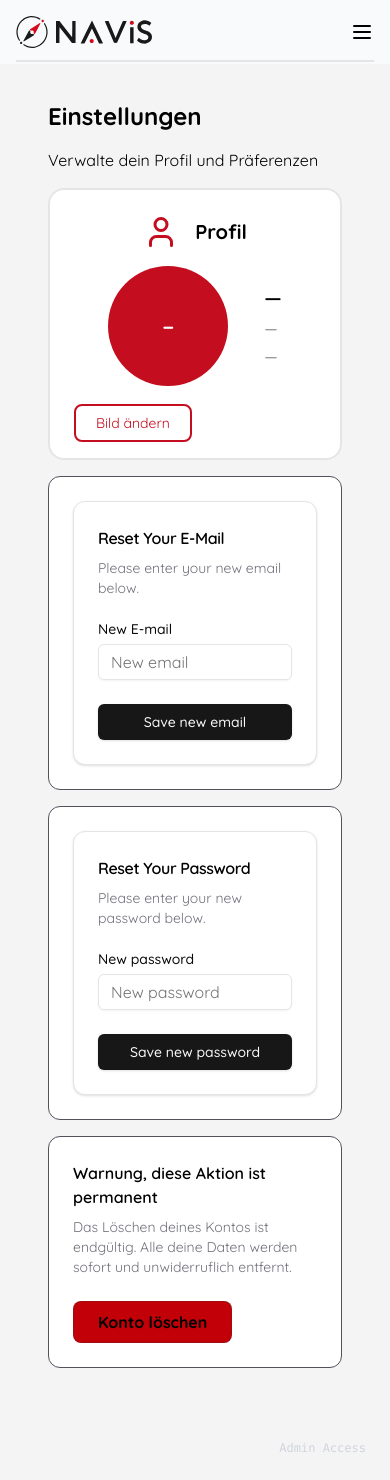
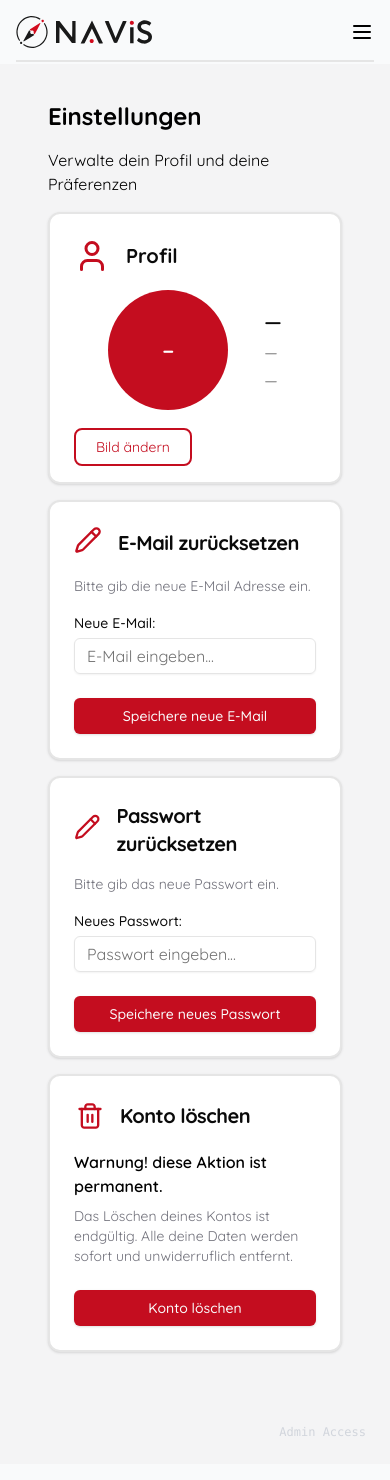
Before and after one commit to TuBerlin-Projekt-Medienerstellung/StudiKompass, a Next.js app: page /protected/settings in a window 390 px wide. Built offline with nearby package versions, Linux system fonts and the light colour scheme; no server answers.

Commit message:
weitere Componenten der settings page optimiert

```diff
--- a/app/profile/[username]/page.tsx
+++ b/app/profile/[username]/page.tsx
@@ -21,18 +21,53 @@ export default async function PublicProfilePage({
 
     if (!profile) notFound()
 
+    {/*
+    const {
+        data: { user }
+    } = await supabase.auth.getUser()
+
+    const email = user?.email ?? null
+
+    const getInitialsFromEmail = (email) => {
+        if (!email) return "-"; // Fallback, falls keine E-Mail vorhanden ist
+
+        try {
+            const namePart = email.split('@')[0];
+            const parts = namePart.split('.');
+            const firstInitial = parts[0] ? parts[0][0] : '';
+            const secondInitial = parts[1] ? parts[1][0] : '';
+
+            return (firstInitial + secondInitial).toUpperCase();
+        } catch (error) {
+            return "-";
+        }
+    };
+
+    */}
+
     return (
         <div className="flex flex-col items-center gap-4 p-8">
             <div className="relative size-24">
-                <Image
-                    src={profile.avatar_url ?? 'https://picsum.photos/200'} //default avatar from Lennart
-                    alt={profile.username ?? 'Profile'}
-                    fill
-                    className="rounded-full object-cover"
-                />
+                {/*
+                <div className="relative size-30 bg-flag-red rounded-full flex items-center justify-center text-white text-4xl">
+                    {getInitialsFromEmail(email)}
+                </div>
+                */}
             </div>
             <h1 className="text-2xl font-bold">@{profile.username}</h1>
             <p className="opacity-60">{profile.studiengang}</p>
         </div>
     )
 }
+
+
+{/*
+
+<Image
+    src={profile.avatar_url ?? 'https://picsum.photos/200'} //default avatar from Lennart
+    alt={profile.username ?? 'Profile'}
+    fill
+    className="rounded-full object-cover"
+/>
+
+*/}
--- a/app/protected/settings/page.tsx
+++ b/app/protected/settings/page.tsx
@@ -11,7 +11,7 @@ export default function SettingsPage() {
         <div>
             <div className="p-6 flex flex-col gap-4">
                 <h1 className="text-2xl font-bold">Einstellungen</h1>
-                <p>Verwalte dein Profil und Präferenzen</p>
+                <p>Verwalte dein Profil und deine Präferenzen</p>
                 <SettingsClient />
                 <Studiengang />
                 <UpdateEmailForm />
--- a/components/delete-acc-button.tsx
+++ b/components/delete-acc-button.tsx
@@ -1,6 +1,10 @@
 import { createClient } from "@/lib/supabase/server";
 import { createAdminClient } from "@/lib/supabase/admin";
 import { redirect } from "next/navigation";
+import {Button} from "@/components/ui/button";
+import {CardHeader, CardTitle} from "@/components/ui/card";
+import {Pencil, Trash2} from "lucide-react";
+import React from "react";
 
 export default function DeleteAccount() {
 
@@ -18,20 +22,24 @@ export default function DeleteAccount() {
   };
 
   return (
-    <div className="bg-white dark:bg-zinc-900 border border-zinc-600 dark:border-zinc-800 p-6 rounded-xl">
-      <h2 className="text-base font-semibold text-black dark:text-white mb-2">
-        Warnung, diese Aktion ist permanent
+    <div className=" p-6 rounded-xl border-2 bg-card text-card-foreground shadow-sm">
+        <CardHeader className="flex flex-row gap-4 p-0.5 md:justify-start ">
+            <Trash2 className="text-flag-red w-7 h-7 stroke-2"></Trash2>
+            <CardTitle className="text-xl font-bold">Konto löschen</CardTitle>
+        </CardHeader>
+        <h2 className="text-base font-semibold text-black mb-2 pt-3">
+        Warnung! diese Aktion ist permanent.
       </h2>
       <p className="text-sm text-zinc-500 mb-6">
         Das Löschen deines Kontos ist endgültig. Alle deine Daten werden sofort und unwiderruflich entfernt.
       </p>
       <form action={deleteUserAction}>
-        <button
+        <Button
           type="submit"
-          className="bg-red-700 text-black dark:bg-red-900/20 hover:bg-red-900/40 dark:text-red-500 border border-red-900/50 px-6 py-2 rounded-lg font-bold transition-all"
+          className="w-full bg-flag-red"
         >
           Konto löschen
-        </button>
+        </Button>
       </form>
     </div>
   );
--- a/components/fetch-profile.tsx
+++ b/components/fetch-profile.tsx
@@ -77,10 +77,10 @@ export default function Settings({ refreshKey }: { refreshKey: number }) {
 
     return (
         <div className="w-full flex flex-col gap-7">
-            <div className="bg-white border-2 p-6 gap-4 rounded-2xl">
+            <div className="rounded-xl border-2 bg-card text-card-foreground shadow-sm  p-6 gap-4">
 
             {/* Profil */}
-            <div className="flex flex-row gap-4 pb-4 md:justify-start justify-center items-center">
+            <div className="flex flex-row gap-4 pb-4 md:justify-start items-center">
             <User className="text-flag-red w-9 h-9 stroke-2"/>
             <h1 className="text-xl font-bold">Profil</h1>
             </div>
--- a/components/ui/card.tsx
+++ b/components/ui/card.tsx
@@ -9,7 +9,7 @@ const Card = React.forwardRef<
   <div
     ref={ref}
     className={cn(
-      "rounded-xl border bg-card text-card-foreground shadow-sm",
+      "rounded-xl border-2 bg-card text-card-foreground shadow-sm",
       className,
     )}
     {...props}
--- a/components/update-email-form.tsx
+++ b/components/update-email-form.tsx
@@ -14,6 +14,7 @@ import { Input } from "@/components/ui/input";
 import { Label } from "@/components/ui/label";
 import { useRouter } from "next/navigation";
 import React, { useState } from "react";
+import {Pencil, User} from 'lucide-react';
 
 export function UpdateEmailForm({
   className,
@@ -37,7 +38,7 @@ export function UpdateEmailForm({
       // Update this route to redirect to an authenticated route. The user already has an active session.
       setIsSuccess(true);
     } catch (error: unknown) {
-      setError(error instanceof Error ? error.message : "An error occurred");
+      setError(error instanceof Error ? error.message : "Es ist ein Fehler aufgetreten.");
     } finally {
       setIsLoading(false);
     }
@@ -53,28 +54,29 @@ export function UpdateEmailForm({
         // type: 'email_change',
         // email: email,
     if (error) throw error;
-      alert("Confirmation email resent!");}
+      alert("Bestätigungsmail wurde erneut gesendet!");}
     catch (error: unknown) {
-      setError(error instanceof Error ? error.message : "An error occurred while resending");
+      setError(error instanceof Error ? error.message : "Konnte nicht gesendet werden.");
     } finally {
       setIsLoading(false);
     }
   };
 
   return (
-    <div className={cn("bg-white dark:bg-zinc-900 border border-zinc-600 dark:border-zinc-800 p-6 rounded-xl", className)} {...props}>
+    <div className={cn(className)} {...props}>
       <Card>
-        <CardHeader>
-          <CardTitle className="text-base font-semibold text-black mb-2">Reset Your E-Mail</CardTitle>
-          <CardDescription className="text-zinc-500">
-            Please enter your new email below.
-          </CardDescription>
+        <CardHeader className="flex flex-row gap-4 pb-4 md:justify-start items-center">
+          <Pencil className="text-flag-red w-7 h-7 stroke-2"></Pencil>
+          <CardTitle className="text-xl font-bold">E-Mail zurücksetzen</CardTitle>
         </CardHeader>
         <CardContent>
+        <CardDescription className="text-zinc-500 pb-5">
+          Bitte gib die neue E-Mail Adresse ein.
+        </CardDescription>
         {isSuccess ? (
           <div className="flex flex-col gap-4">
-            <p className="text-sm text-green-500">
-              Check your new email to confirm the change.
+            <p className="text-sm text-mint-leaf">
+              Prüfe dein Postfach, um die Änderung zu bestätigen.
             </p>
             <Button
               type="button"
@@ -82,27 +84,27 @@ export function UpdateEmailForm({
               onClick={handleResendEmail}
               disabled={isLoading}
             >
-              {isLoading ? "Sending..." : "Resend confirmation email"}
+              {isLoading ? "Senden..." : "Bestätigungsmail erneut senden"}
             </Button>
-            {error && <p className="text-sm text-red-500">{error}</p>}
+            {error && <p className="text-sm text-flag-red">{error}</p>}
           </div>
         ) :(
           <form onSubmit={handleUpdateEmail}>
             <div className="flex flex-col gap-6">
               <div className="grid gap-2">
-                <Label htmlFor="password">New E-mail</Label>
+                <Label htmlFor="password">Neue E-Mail:</Label>
                 <Input
                   id="email"
                   type="email"
-                  placeholder="New email"
+                  placeholder="E-Mail eingeben..."
                   required
                   value={email}
                   onChange={(e) => setEmail(e.target.value)}
                 />
               </div>
-              {error && <p className="text-sm text-red-500">{error}</p>}
-              <Button type="submit" className="w-full" disabled={isLoading}>
-                {isLoading ? "Saving..." : "Save new email"}
+              {error && <p className="text-sm text-flag-red">{error}</p>}
+              <Button type="submit" className="w-full bg-flag-red" disabled={isLoading}>
+                {isLoading ? "Speichern..." : "Speichere neue E-Mail"}
               </Button>
 
             </div>
--- a/components/update-password-form.tsx
+++ b/components/update-password-form.tsx
@@ -13,7 +13,8 @@ import {
 import { Input } from "@/components/ui/input";
 import { Label } from "@/components/ui/label";
 import { useRouter } from "next/navigation";
-import { useState } from "react";
+import React, { useState } from "react";
+import {Pencil} from "lucide-react";
 
 export function UpdatePasswordForm({
   className,
@@ -36,38 +37,39 @@ export function UpdatePasswordForm({
       // Update this route to redirect to an authenticated route. The user already has an active session.
       router.push("/protected");
     } catch (error: unknown) {
-      setError(error instanceof Error ? error.message : "An error occurred");
+      setError(error instanceof Error ? error.message : "Es ist ein Fehler aufgetreten.");
     } finally {
       setIsLoading(false);
     }
   };
 
   return (
-    <div className={cn("bg-white dark:bg-zinc-900 border border-zinc-600 dark:border-zinc-800 p-6 rounded-xl", className)} {...props}>
+    <div className={cn(className)} {...props}>
       <Card>
-        <CardHeader>
-          <CardTitle className="text-base font-semibold text-black mb-2">Reset Your Password</CardTitle>
-          <CardDescription className="text-zinc-500">
-            Please enter your new password below.
+          <CardHeader className="flex flex-row gap-4 pb-4 md:justify-start items-center">
+            <Pencil className="text-flag-red w-7 h-7 stroke-2"></Pencil>
+            <CardTitle className="text-xl font-bold">Passwort zurücksetzen</CardTitle>
+          </CardHeader>
+          <CardContent>
+          <CardDescription className="text-zinc-500 pb-5">
+            Bitte gib das neue Passwort ein.
           </CardDescription>
-        </CardHeader>
-        <CardContent>
           <form onSubmit={handleForgotPassword}>
             <div className="flex flex-col gap-6">
               <div className="grid gap-2">
-                <Label htmlFor="password">New password</Label>
+                <Label htmlFor="password">Neues Passwort:</Label>
                 <Input
                   id="password"
                   type="password"
-                  placeholder="New password"
+                  placeholder="Passwort eingeben..."
                   required
                   value={password}
                   onChange={(e) => setPassword(e.target.value)}
                 />
               </div>
-              {error && <p className="text-sm text-red-500">{error}</p>}
-              <Button type="submit" className="w-full" disabled={isLoading}>
-                {isLoading ? "Saving..." : "Save new password"}
+              {error && <p className="text-sm text-flag-red">{error}</p>}
+              <Button type="submit" className="w-full bg-flag-red" disabled={isLoading}>
+                {isLoading ? "Speichern..." : "Speichere neues Passwort"}
               </Button>
             </div>
           </form>
```
